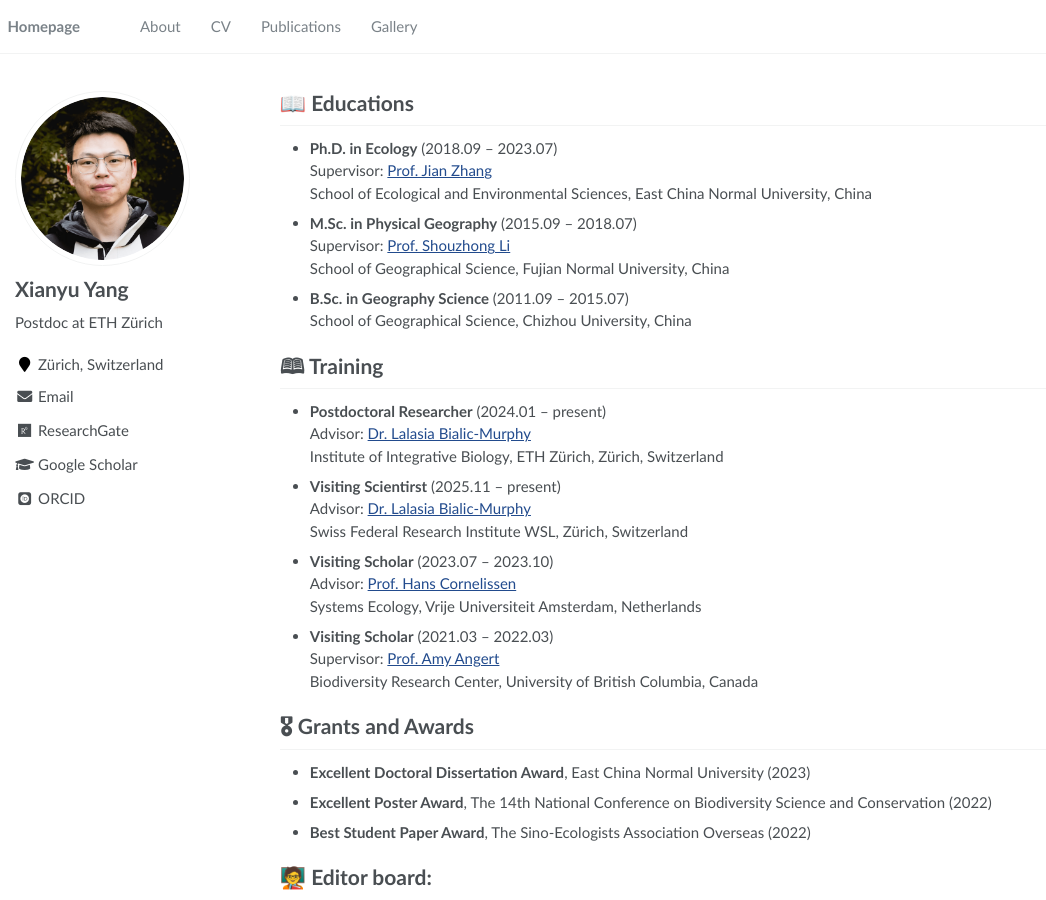
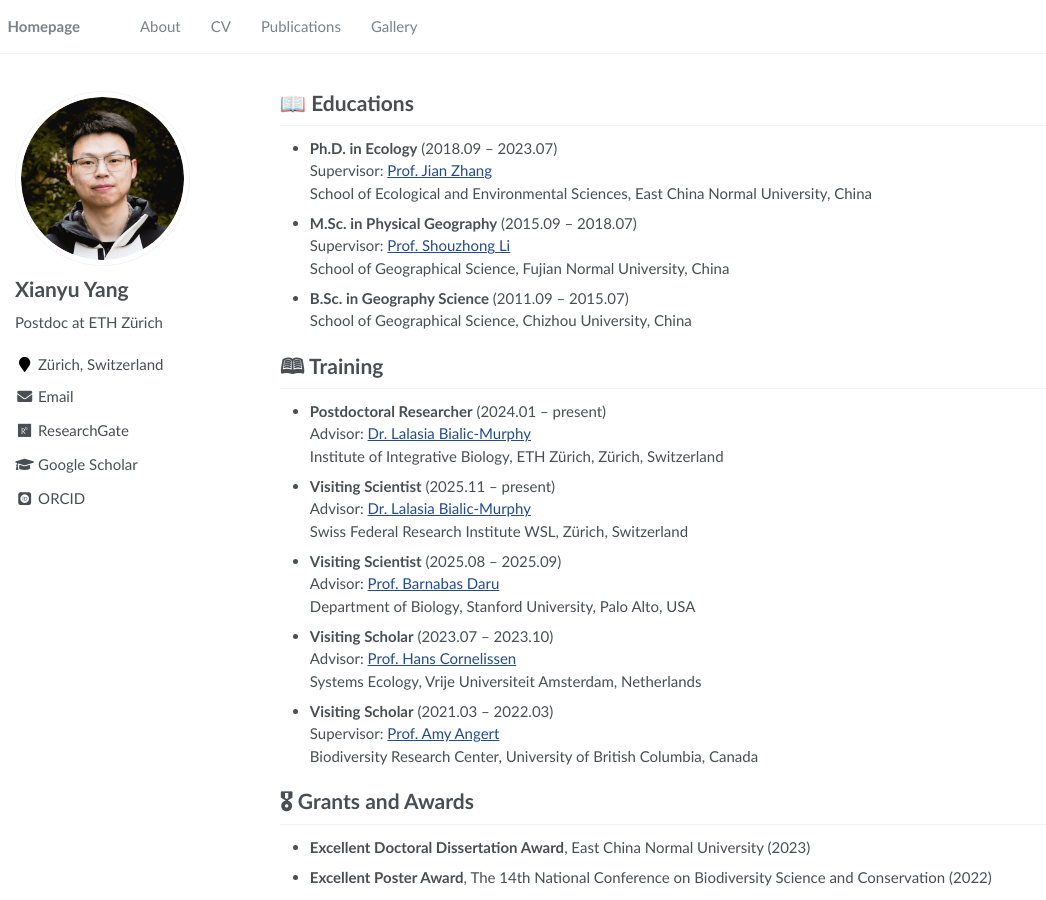
Before and after one commit to Xianyu-Yang/xianyu-yang.github.io, a Jekyll site: the page built from _pages/cv.md, in a window 1280 px wide and 900 px high. Shown: the whole window, without its empty margins (0-1046 px from the left). Built offline with Jekyll 4.4.1, drawn with Linux system fonts in a browser that asks for light colours; some web fonts are replaced.

Commit message:
Update cv.md

```diff
--- a/_pages/cv.md
+++ b/_pages/cv.md
@@ -22,9 +22,13 @@ author_profile: true
   Advisor: [Dr. Lalasia Bialic-Murphy](https://crowtherlab.com/dr-lalasia-bialic-murphy/){:target="_blank"}
   Institute of Integrative Biology, ETH Zürich, Zürich, Switzerland
 
-- **Visiting Scientirst** (2025.11 – present)
+- **Visiting Scientist** (2025.11 – present)
   Advisor: [Dr. Lalasia Bialic-Murphy](https://www.wsl.ch/en/staff/bialicla/){:target="_blank"}
   Swiss Federal Research Institute WSL, Zürich, Switzerland
+
+- **Visiting Scientist** (2025.08 – 2025.09)
+  Advisor: [Prof. Barnabas Daru](https://profiles.stanford.edu/barnabas-daru){:target="_blank"}
+  Department of Biology, Stanford University, Palo Alto, USA
 
 - **Visiting Scholar** (2023.07 – 2023.10)
   Advisor: [Prof. Hans Cornelissen](https://research.vu.nl/en/persons/hans-cornelissen){:target="_blank"}
```
